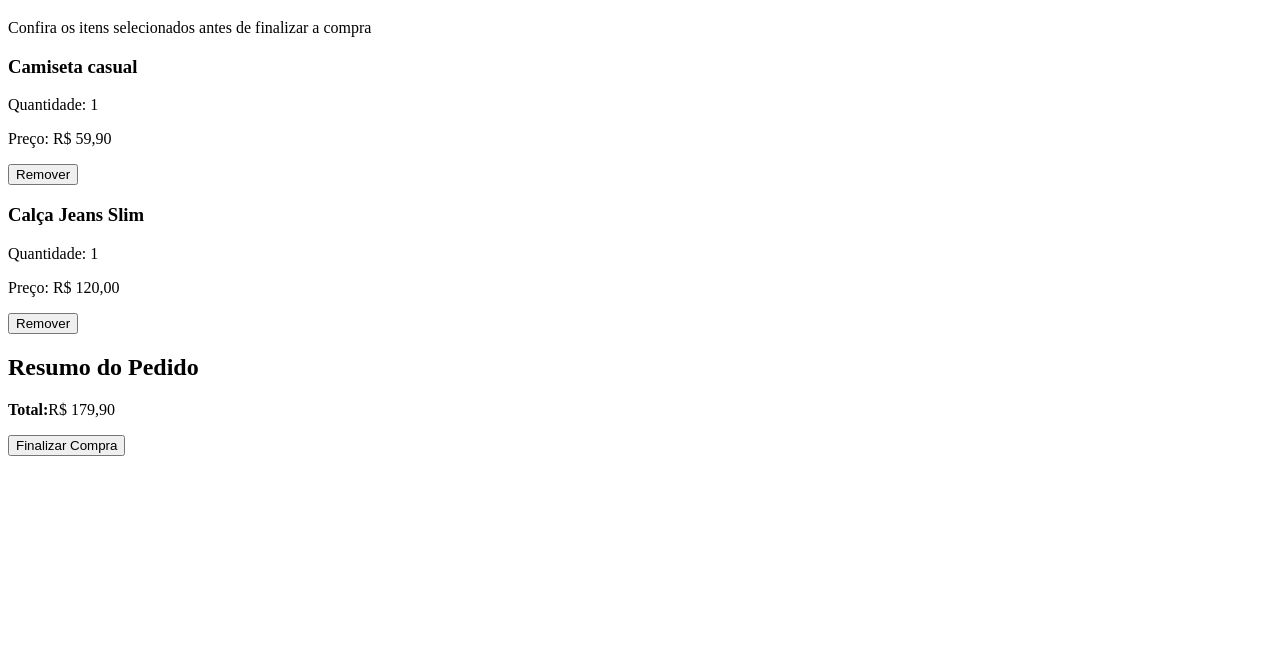
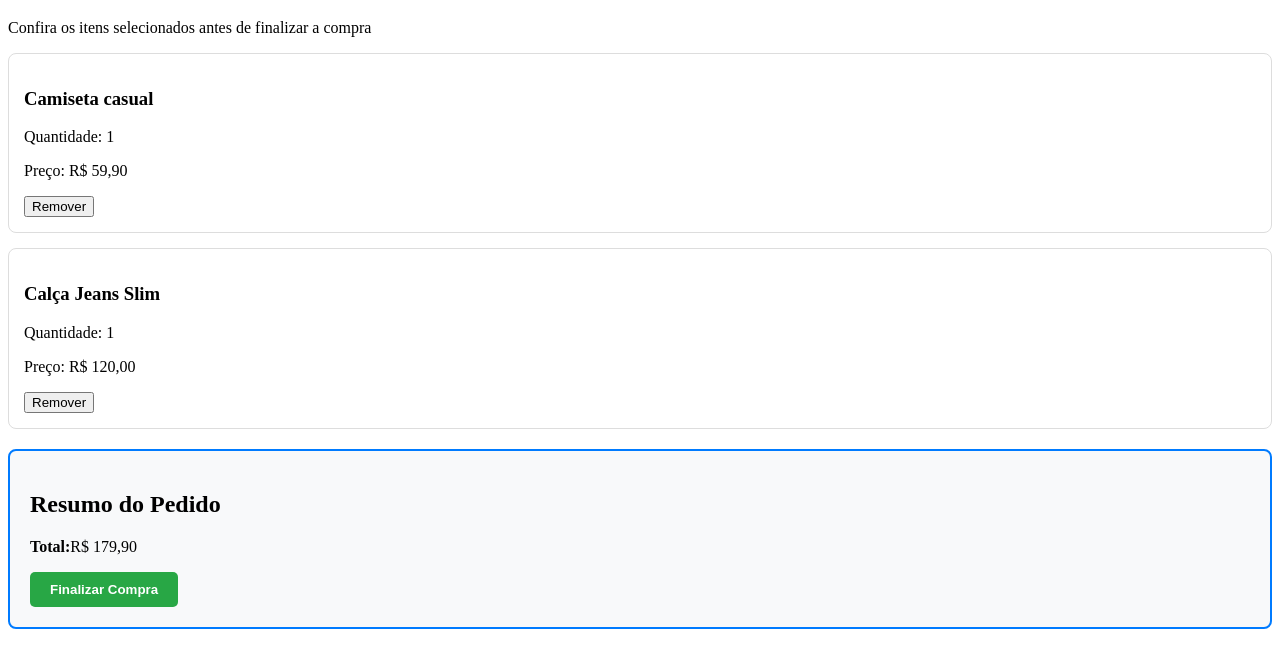
Before and after one commit to trsscaramella-dotcom/ecommerce-roupas-equipe, a plain HTML site: page carrinho.html in a window 1280 px wide. Shown: the part 61-728 px from the top of the page. Drawn offline with Linux system fonts and the light colour scheme.

Commit message:
adicionei estilos visuais do carrinho

```diff
--- a/css/global.css
+++ b/css/global.css
@@ -16,3 +16,31 @@ algumas regras de acessibilidade
 
 Se o estilo serve só pra uma página ou componente específico, melhor não jogar aqui.
 */
+/* --- ESTILOS DO CARRINHO --- */
+
+.item-carrinho {
+    border: 1px solid #ddd;
+    border-radius: 8px;
+    padding: 15px;
+    margin-bottom: 15px;
+    background-color: #ffffff;
+}
+
+.carrinho-resumo {
+    border: 2px solid #007bff;
+    border-radius: 8px;
+    padding: 20px;
+    background-color: #f8f9fa;
+    margin-top: 20px;
+}
+
+.carrinho-resumo button {
+    background-color: #28a745;
+    color: white;
+    padding: 10px 20px;
+    border: none;
+    border-radius: 5px;
+    font-weight: bold;
+    cursor: pointer;
+
+}
```
